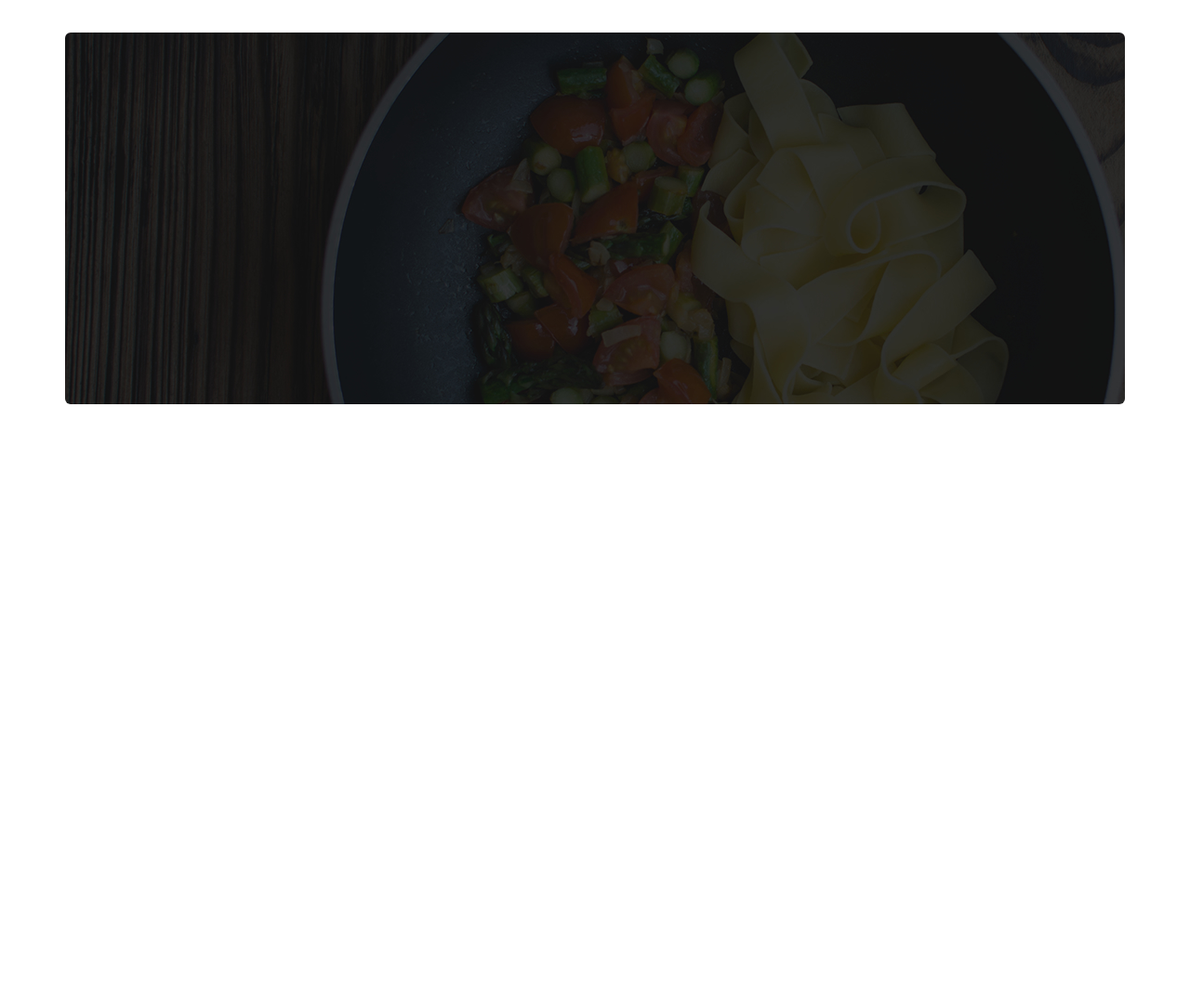
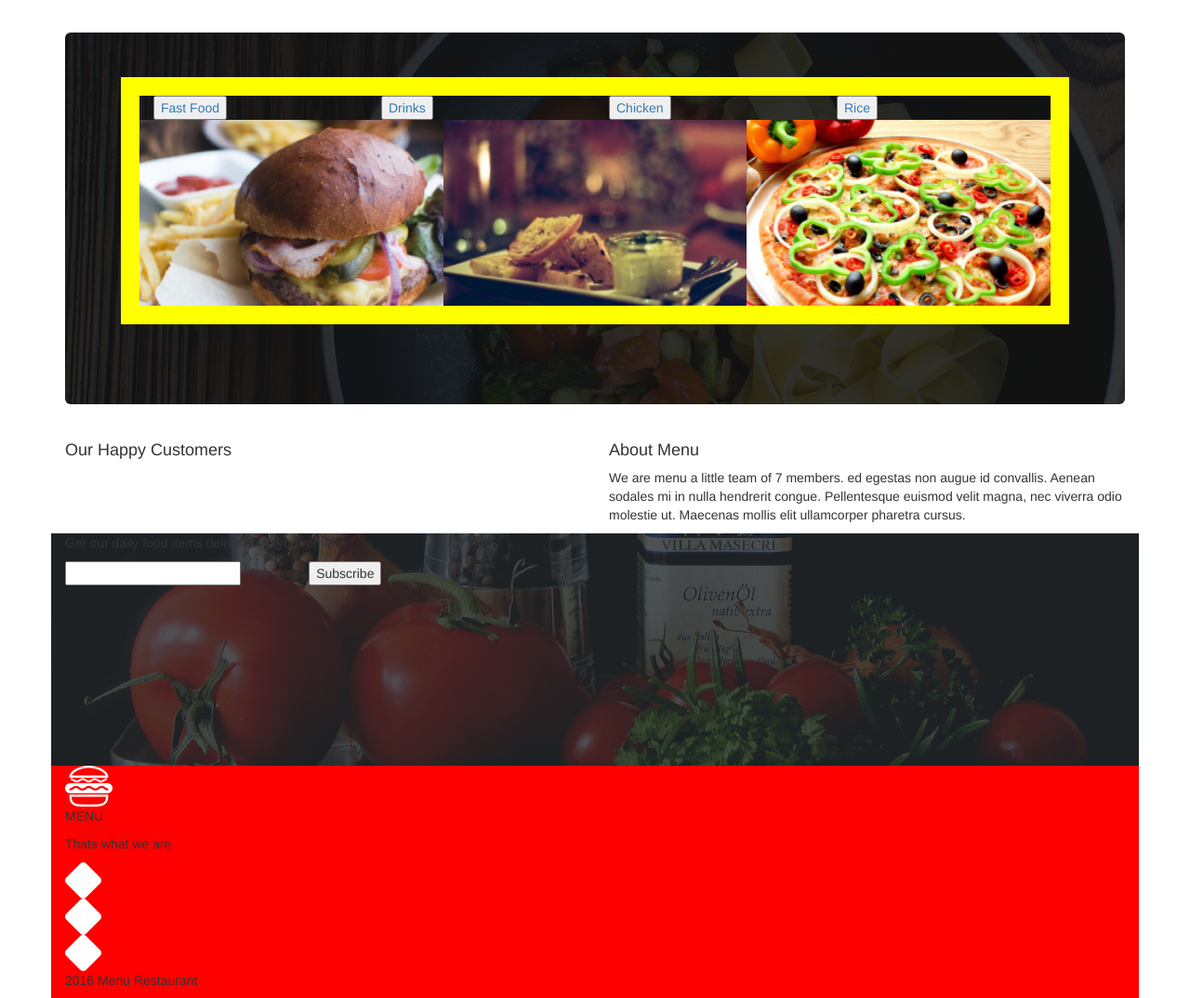
Before and after one commit to MichelAtieno/Anita-s-KItchen, a plain HTML site: page index.html in a window 1280 px wide. Shown: the part 1556-2630 px from the top of the page at 93% size. Before the commit the page ends 2021 px from the top, so only its background shows below. Drawn offline with Linux system fonts and the light colour scheme.

Commit message:
Add layout of third section of page, with bg images

```diff
--- a/css/styles.css
+++ b/css/styles.css
@@ -32,6 +32,11 @@ h5 {
   height: 400px;
 }
 
+#header5 {
+  box-sizing: border-box;
+  border: 20px solid yellow;
+}
+
 #row1 {
   margin-top: -30px;
 }
@@ -63,15 +68,15 @@ h5 {
 #split3 {
   background-image: url(../images/fastFood1.jpg);
   background-size: cover;
-  height: 200px;
-  width: 545px;
+  height:200px;
+  width:545px;
 }
 
 #split4 {
   background-image: url(../images/fastFood2.jpg);
   background-size: cover;
-  height: 200px;
-  width: 545px;
+  height:200px;
+  width:545px;
 }
 
 #split5 {
@@ -88,6 +93,43 @@ h5 {
   width: 320px;
 }
 
+#split7 {
+  display: flex;
+}
+
+#split8 {
+  background-image: url(../images/fastfood/beefBurger.jpg);
+  background-size: cover;
+  flex: 1;
+  height: 200px;
+}
+
+#split9 {
+  background-image: url(../images/fastfood/chickenBurger.jpg);
+  background-size: cover;
+  flex: 1;
+  height: 200px;
+}
+
+#split10 {
+  background-image: url(../images/fastfood/chickenPizza.jpg);
+  background-size: cover;
+  flex: 1;
+  height: 200px;
+}
+
+#split11 {
+  background-image: url(../images/backgrounds/subscribe.jpg);
+  background-size: cover;
+  height: 250px;
+  font: green;
+}
+
+#split12 {
+  background-color: red;
+  height: 250px;
+}
+
 #thick {
   box-sizing: border-box;
   width: 50%;
@@ -101,6 +143,10 @@ h5 {
   box-sizing: border-box;
   border: 20px solid white;
   box-shadow: 1px 1px 1px 1px grey;
+}
 
-
+#list {
+  box-sizing: border-box;
+  background-color: grey;
+  font: black;
 }
--- a/index.html
+++ b/index.html
@@ -64,8 +64,65 @@
      </div>
 
      <div class="jumbotron" id="header4">
+       <div class="container" id="header5">
+       <div class="row" id="split7">
+         <div class=col-md-3>
+           <button><a href="">Fast Food</a></button>
+           </div>
+            <div class=col-md-3>
+             <button><a href="">Drinks</a></button>
+           </div>
+            <div class=col-md-3>
+            <button><a href="">Chicken</a></button>
+           </div>
+              <div class=col-md-3>
+             <button><a href="">Rice</a></button>
+             </div>
+        </div>
+        <div class="row">
+          <div class="col-md-4" id="split8">
+          </div>
+          <div class="col-md-4" id="split9">
+          </div>
+          <div class="col-md-4" id="split10">
+          </div>
+        </div>
+      </div>
+     </div>
 
+     <div class=row>
+       <div class="col-md-6">
+          <h4>Our Happy Customers</h4>
+       </div>
+       <div class="col-md-6">
+         <h4>About Menu</h4>
+         <p>
+           We are menu a little team of 7 members.
+           ed egestas non augue id convallis. Aenean sodales mi in nulla hendrerit congue. Pellentesque euismod velit magna, nec viverra odio molestie ut. Maecenas mollis elit ullamcorper pharetra cursus.
+         </p>
+       </div>
      </div>
+
+     <div class="row">
+       <div class="col-md-12" id="split11">
+         <p>
+           Get our daily food items delivered to your email
+         </p>
+         <input> Your email</input>
+         <button>Subscribe</button>
+     </div>
+    </div>
+    <div class="row">
+     <div class="col-md-12" id="split12">
+      <img class="img-responsive" src="images/footerlogos/logo_white.png" alt="logo">
+        <p>MENU</p>
+        <p>Thats what we are</p>
+      <img class="img-responsive" src="images/footerlogos/facebook.png" alt="facebook">
+      <img class="img-responsive" src="images/footerlogos/twitter.png" alt="twitter">
+      <img class="img-responsive" src="images/footerlogos/pinterest.png" alt="pinterest">
+      <p>2016 Menu Restaurant</p>
    </div>
+   </div>
+ </div>
   </body>
 </html>
```
